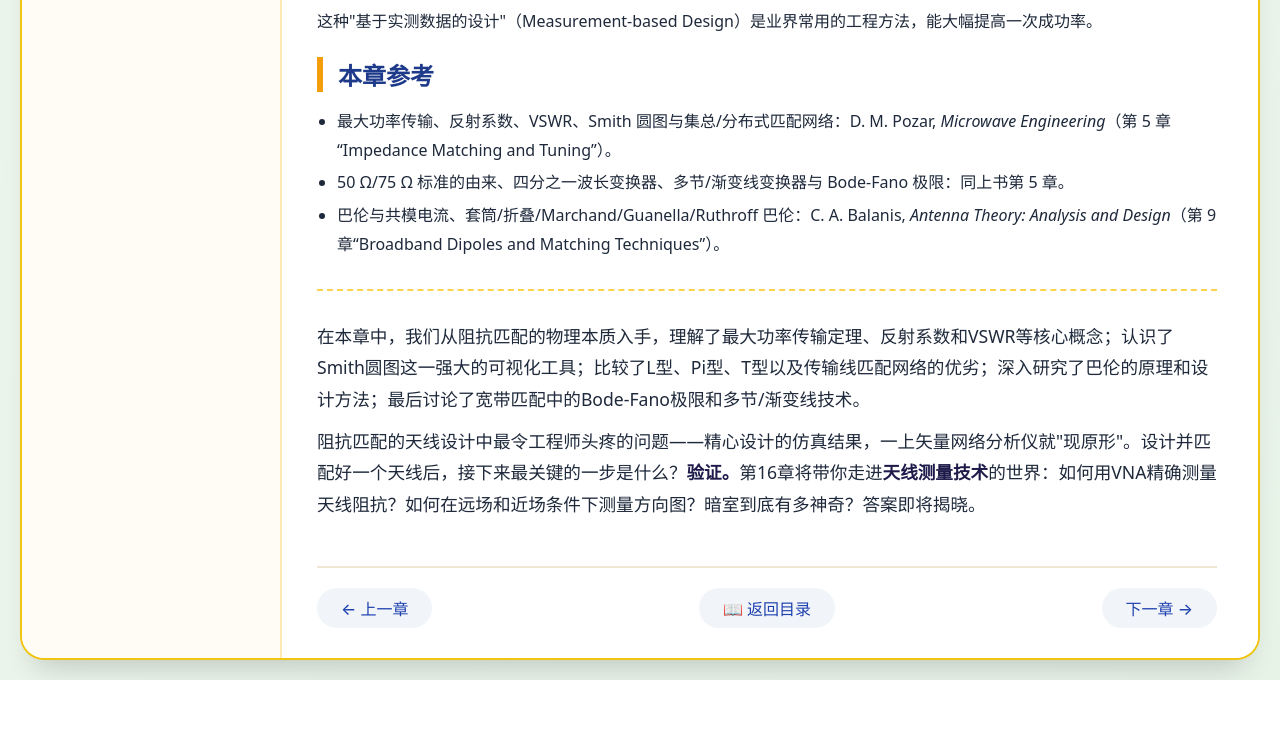
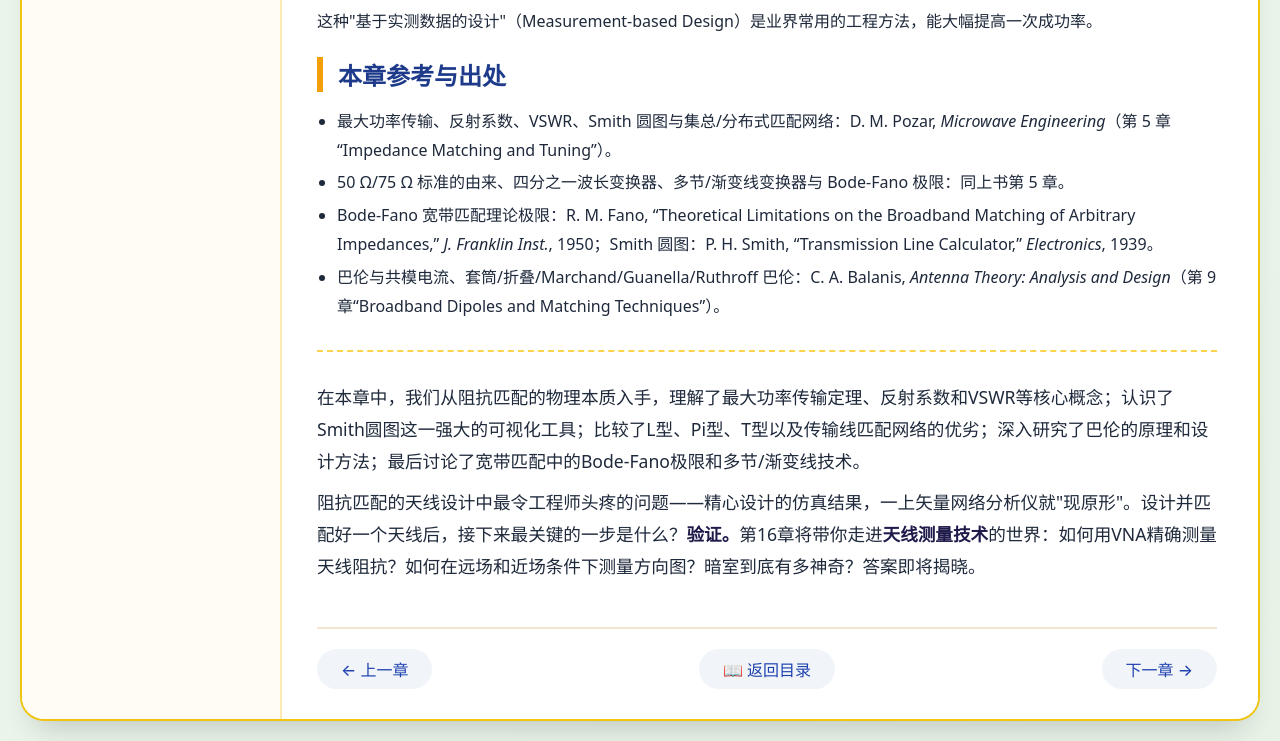
Before and after one commit to 1998x-stack/antenna-propagation-tutorial, a plain HTML site: page 15.html in a window 1280 px wide. Shown: the part 8735-9476 px from the top of the page. Before the commit the page ends 9415 px from the top, so only its background shows below. Drawn offline with Linux system fonts and the light colour scheme.

Commit message:
docs(antenna-propagation-tutorial): 第14/15章补充「本章参考与出处」（Clarke/Jakes 小尺度衰落、Fano 与 Smith 原始文献）

```diff
--- a/15.html
+++ b/15.html
@@ -482,10 +482,11 @@ plt.show()</code></pre>
         <p>这种"基于实测数据的设计"（Measurement-based Design）是业界常用的工程方法，能大幅提高一次成功率。</p>
 
         <section id="references" aria-labelledby="ref-heading">
-            <h2 id="ref-heading">本章参考</h2>
+            <h2 id="ref-heading">本章参考与出处</h2>
             <ul>
                 <li>最大功率传输、反射系数、VSWR、Smith 圆图与集总/分布式匹配网络：D. M. Pozar, <i>Microwave Engineering</i>（第 5 章“Impedance Matching and Tuning”）。</li>
                 <li>50 Ω/75 Ω 标准的由来、四分之一波长变换器、多节/渐变线变换器与 Bode-Fano 极限：同上书第 5 章。</li>
+                <li>Bode-Fano 宽带匹配理论极限：R. M. Fano, “Theoretical Limitations on the Broadband Matching of Arbitrary Impedances,” <i>J. Franklin Inst.</i>, 1950；Smith 圆图：P. H. Smith, “Transmission Line Calculator,” <i>Electronics</i>, 1939。</li>
                 <li>巴伦与共模电流、套筒/折叠/Marchand/Guanella/Ruthroff 巴伦：C. A. Balanis, <i>Antenna Theory: Analysis and Design</i>（第 9 章“Broadband Dipoles and Matching Techniques”）。</li>
             </ul>
         </section>
```
Also changed, not shown: 14.html (+2 -1 lines).
